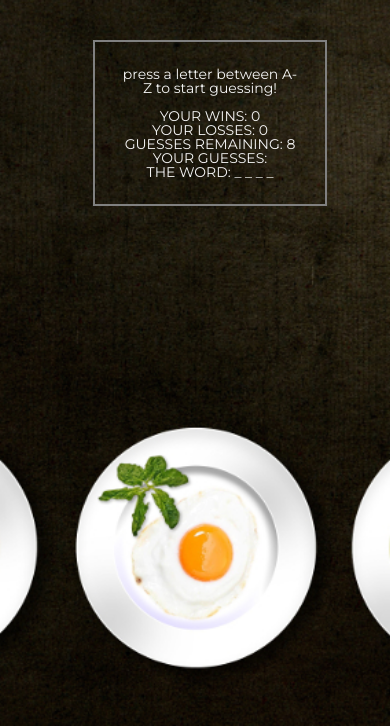
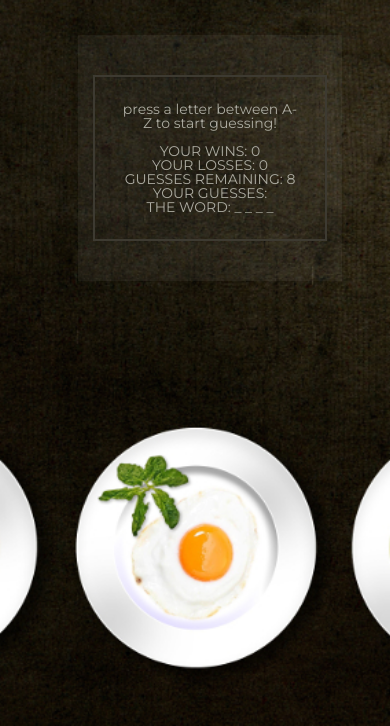
Before and after one commit to barbeyng/Hangman-Game, a plain HTML site: page index.html in a window 390 px wide. Shown: the part 118-844 px from the top of the page. Drawn offline with Linux system fonts and the light colour scheme.

Commit message:
final with food puns and everything

```diff
--- a/assets/css/style.css
+++ b/assets/css/style.css
@@ -7,7 +7,7 @@ body {
 
 .mainBody {
     margin:25px auto auto auto;
-    color: whitesmoke;
+    color: #ADACA2;
     text-align: center;
     float:left;
 }
@@ -28,12 +28,13 @@ header {
 
 .container {
     padding: 15px;
-    margin: auto;
+    margin: 35px auto auto auto;
     float: left;
     position: relative;
     left: 20%;
     width: 60%;
-    border: 2px solid grey;
+    border: 2px solid #3D3A31;
+    background: rgba(255, 255, 255, 0.05);
 }
 
 @media only screen and (max-width: 1255px){
@@ -48,7 +49,7 @@ header {
     }
     .mainBody {
         margin: 25px auto;
-        border: 2px solid grey;
+        border: 2px solid #3D3A31;
         float: none;
         padding: 25px;
     }
--- a/assets/javascript/game.js
+++ b/assets/javascript/game.js
@@ -10,7 +10,7 @@ var wordList = [
     "cake",
     "waffles",
     "salad",
-    "bacon",
+    "donut",
     "chocolate"];
 
 //variables
@@ -79,6 +79,7 @@ function letterMatch(userGuess) {
 function finishGame() {
     if (splitLetters.toString() == cpuWordBlanks.toString()) {
         wins++;
+        // winImage();
         winMessage();
         document.getElementById("winsCounter").innerHTML = wins;
         startGame();
@@ -89,6 +90,46 @@ function finishGame() {
         startGame();
     }
 }
+
+//can't get this to work
+// function winImage() {
+//     if (cpuWordBlanks == "burger") {
+//         document.getElementById("winningImages").src = "assets/images/burger.jpeg";
+//     }
+//     else if (cpuWordBlanks == "steak") {
+//         document.getElementById("winningImages").src = "assets/images/steak.jpeg";
+//     }
+//     else if (cpuWordBlanks == "pizza") {
+//         document.getElementById("winningImages").src = "assets/images/pizza.jpeg";
+//     }
+//     else if (cpuWordBlanks == "ramen") {
+//         document.getElementById("winningImages").src = "assets/images/ramen.jpeg";
+//     }
+//     else if (cpuWordBlanks == "burrot") {
+//         document.getElementById("winningImages").src = "assets/images/burrito.jpeg";
+//     }
+//     else if (cpuWordBlanks == "sushi") {
+//         document.getElementById("winningImages").src = "assets/images/sushi.jpeg";
+//     }
+//     else if (cpuWordBlanks == "pasta") {
+//         document.getElementById("winningImages").src = "assets/images/pasta.jpeg";
+//     }
+//     else if (cpuWordBlanks == "cake") {
+//         document.getElementById("winningImages").src = "assets/images/cake.jpeg";
+//     }
+//     else if (cpuWordBlanks == "waffles") {
+//         document.getElementById("winningImages").src = "assets/images/waffles.jpeg";
+//     }
+//     else if (cpuWordBlanks == "salad") {
+//         document.getElementById("winningImages").src = "assets/images/salad.jpeg";
+//     }
+//     else if (cpuWordBlanks == "donut") {
+//         document.getElementById("winningImages").src = "assets/images/donut.png";
+//     }
+//     else {
+//         document.getElementById("winningImages").src = "assets/images/chocolate.jpeg";
+//     }
+// }
 
 function loseMessage() {
     var loserText =
--- a/index.html
+++ b/index.html
@@ -29,7 +29,7 @@
     </div>
 
     <div class="secondaryBody">
-        <img src="assets/images/empty.jpeg">
+        <img id="winningImages" src="assets/images/empty.jpeg">
     </div>
 
     </div>
```
